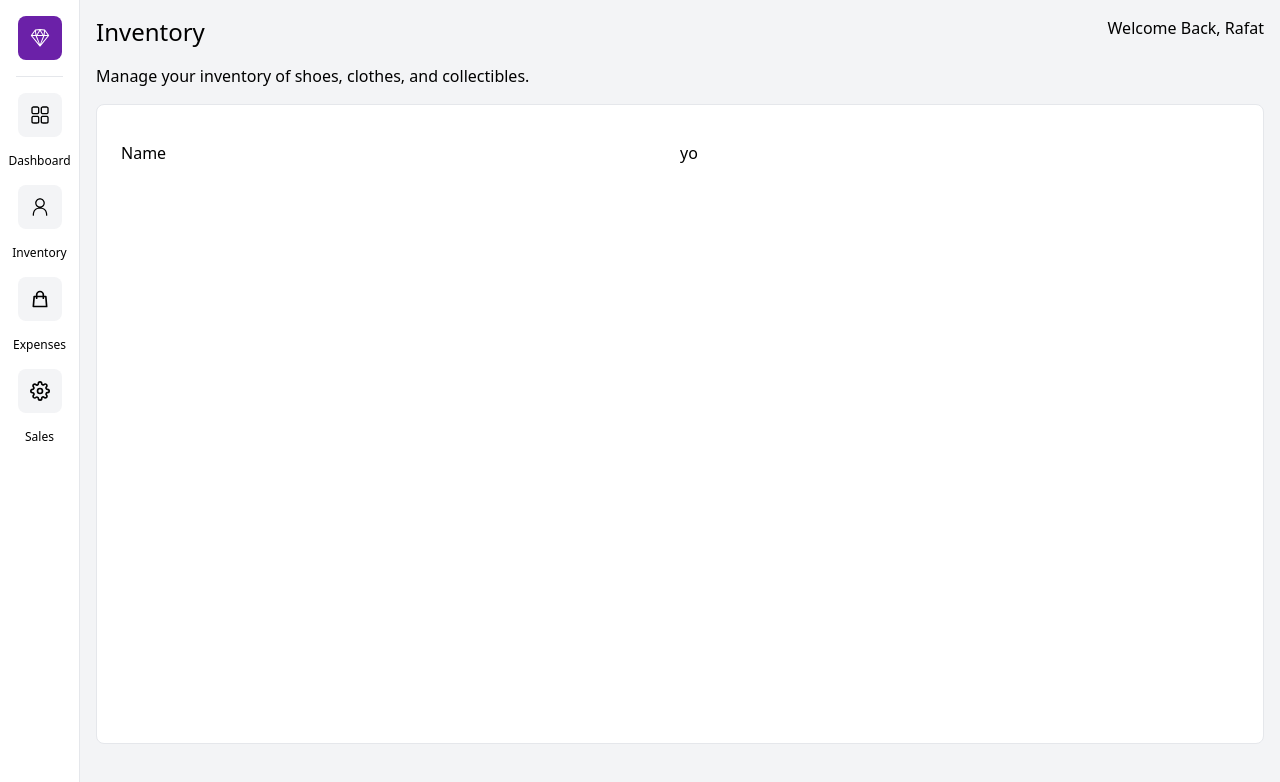
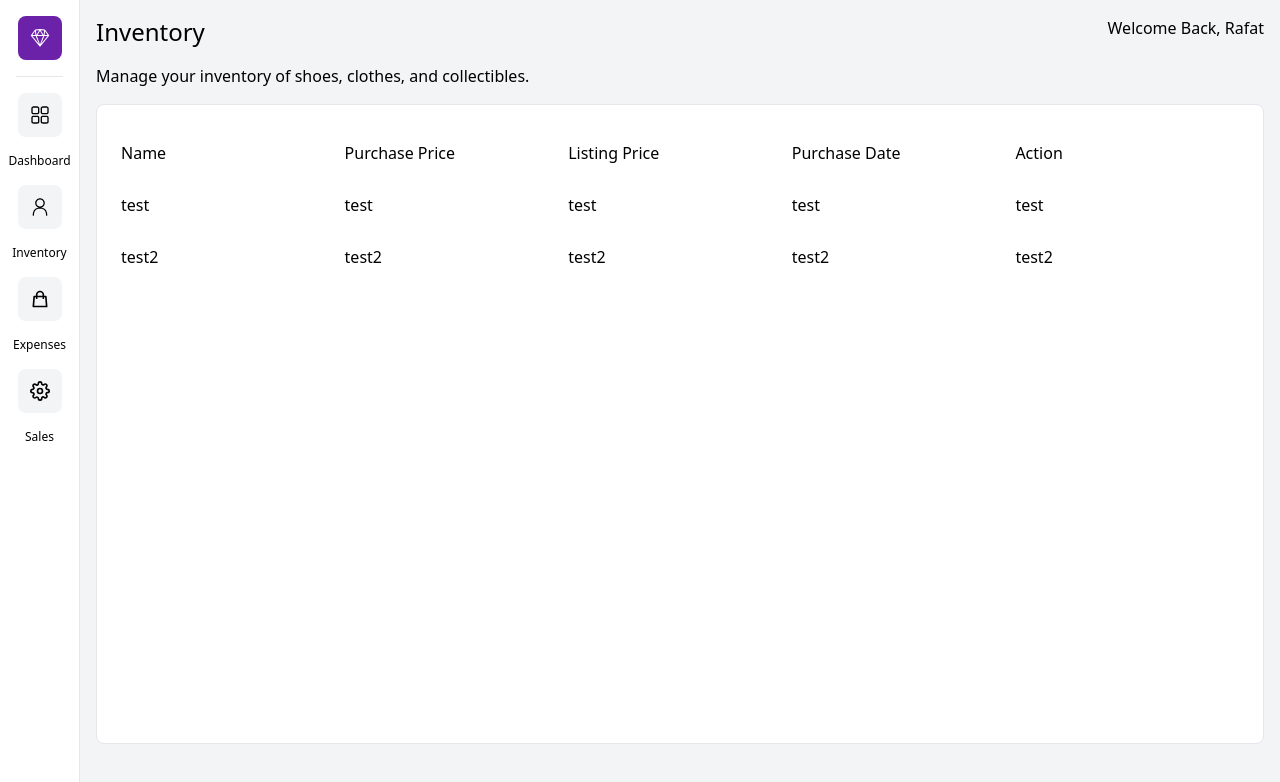
Before and after one commit to rshaki01/inventory-dashboard, a Next.js app: page /inventory in a window 1280 px wide. Shown: the top 782 px of the page. Built offline with nearby package versions, Linux system fonts and the light colour scheme.

Commit message:
Inventory table dynamically displays inventory information

```diff
--- a/context/GlobalState.js
+++ b/context/GlobalState.js
@@ -3,7 +3,7 @@ import AppReducer from './AppReducer';
 
 // Initial State
 const initialState = {
-    inventory: [],
+    inventory: [{name: 'test'}, {name: 'test2'}],
 }
 
 // Create context
--- a/pages/inventory.jsx
+++ b/pages/inventory.jsx
@@ -1,6 +1,13 @@
-import React from 'react'
+import React from 'react';
+import { GlobalContext } from '@/context/GlobalState';
+import { useContext } from 'react';
+import { data } from 'autoprefixer';
+
 
 const inventory = () => {
+
+  const { inventory } = useContext(GlobalContext);
+
   return (
     <div className='bg-gray-100 min-h-screen'>
         <div className='flex justify-between p-4'>
@@ -10,13 +17,24 @@ const inventory = () => {
         <div className='px-4'>
           <p>Manage your inventory of shoes, clothes, and collectibles.</p>
           <div className='w-full my-4 p-4 border rounded-lg bg-white h-[80vh] overflow-scroll'>
-            <div className='my-3 p-2 grid md:grid-cols-4 sm:grid-cols-3 grid-cols-2 items-center cursor-pointer'>
+            <div className='my-3 p-2 grid md:grid-cols-5 sm:grid-cols-3 grid-cols-2 items-center cursor-pointer'>
               <span>Name</span>
-              <p></p>
-              <p>yo</p>
-
+              <span>Purchase Price</span>
+              <span>Listing Price</span>
+              <span>Purchase Date</span>
+              <span>Action</span>
             </div>
-
+            <ul>
+              {inventory.map((item) => (
+                <li key={item.name} className='my-3 p-2 grid grid-cols-5'>
+                  <span>{item.name}</span>
+                  <span>{item.name}</span>
+                  <span>{item.name}</span>
+                  <span>{item.name}</span>
+                  <span>{item.name}</span>
+                </li>
+              ))}
+            </ul>
           </div>
         </div>
     </div>
```
